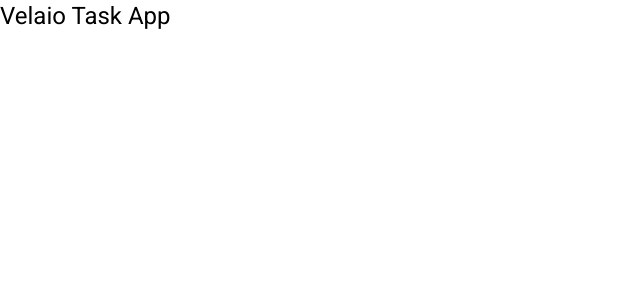
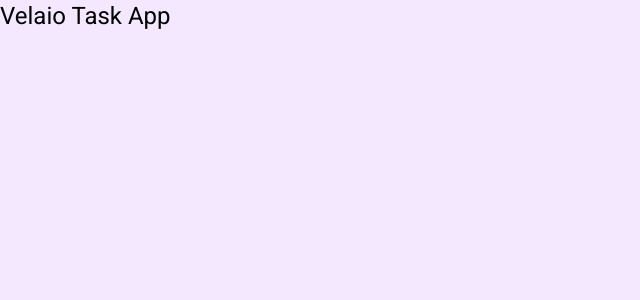
Before and after one commit to AlejoGomezQ/Velaio_Tasks_App, an Angular app: page / in a window 1280 px wide. Shown: the top 300 px of the page, without its empty margins (0-640 px from the left). Built offline with nearby package versions, Linux system fonts and the light colour scheme.

Commit message:
feat: global app color changed

```diff
--- a/src/styles.scss
+++ b/src/styles.scss
@@ -1,5 +1,13 @@
 @tailwind base;
 @tailwind components;
 @tailwind utilities;
-html, body { height: 100%; }
-body { margin: 0; font-family: Roboto, "Helvetica Neue", sans-serif; }
+
+html, body {
+    height: 100%;
+}
+
+body {
+    margin: 0;
+    font-family: Roboto, "Helvetica Neue", sans-serif;
+    background-color: #f3e8ff
+}
```
